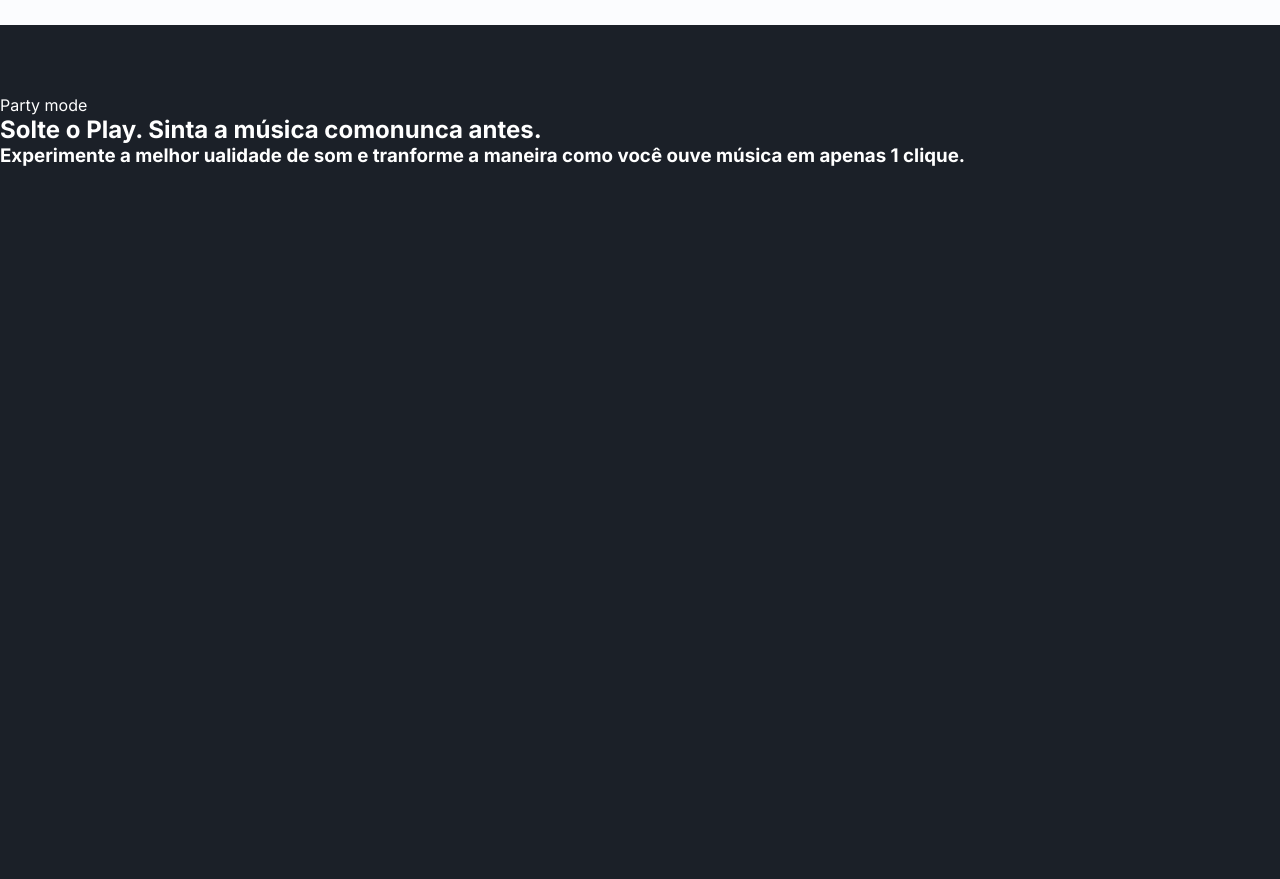
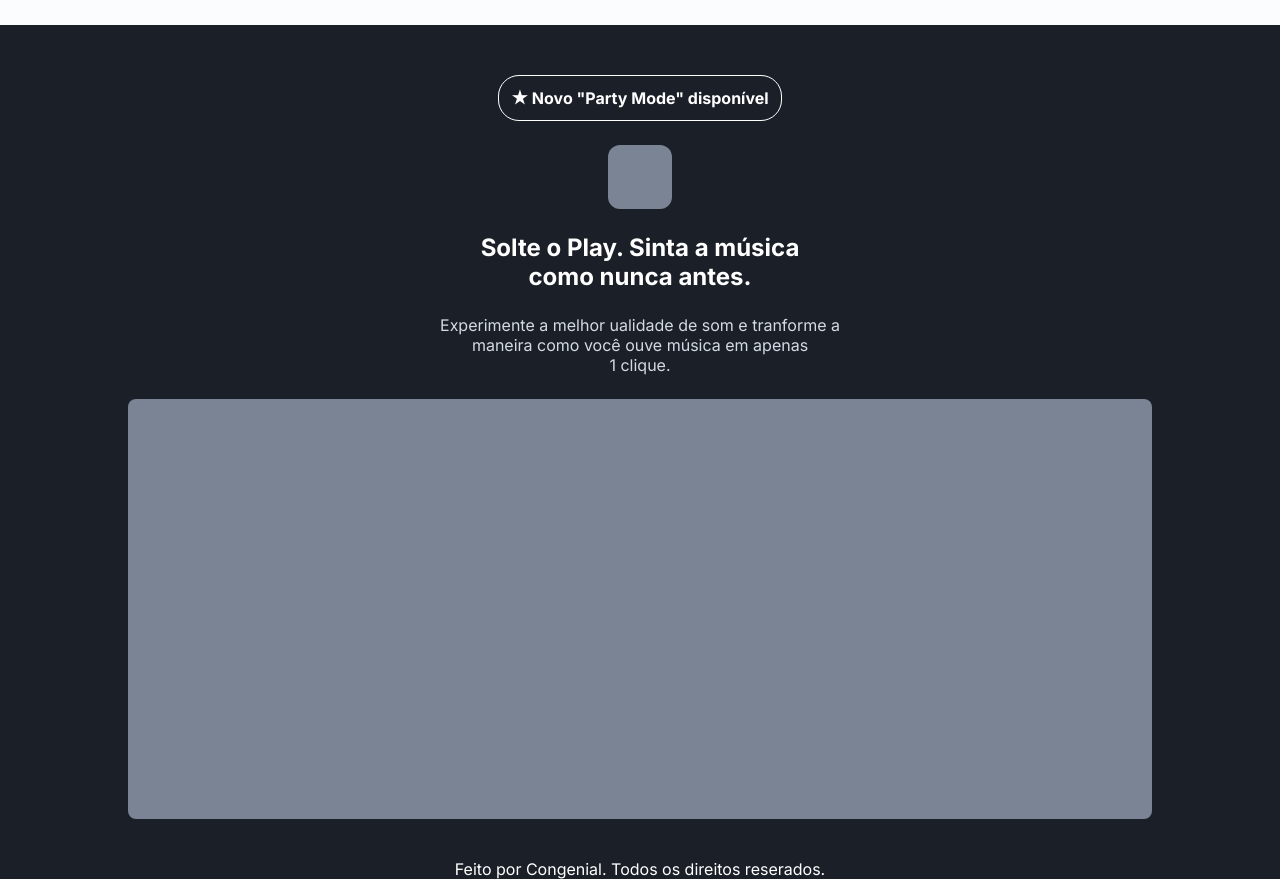
Before and after one commit to PedroArdisson/ECHOO-Project, a plain HTML site: page index.html in a window 1280 px wide. Shown: the part 65-944 px from the top of the page. Before the commit the page ends 800 px from the top, so only its background shows below. Drawn offline with Linux system fonts and the light colour scheme.

Commit message:
Layout Finished

```diff
--- a/index.html
+++ b/index.html
@@ -35,20 +35,24 @@
 
     <section class="container">
         <div class="container-main">
-            <div>
-                <span>Party mode</span>
-                <h1>Solte o Play. Sinta a música comonunca antes.</h1>
-                <h3>Experimente a melhor ualidade de som e tranforme a maneira
-                    como você ouve música em apenas 1 clique.
-                </h3>
+            <div class="content-main">
+                <div class="content-party">
+                   <span>★ Novo "Party Mode" disponível</span>
+                </div>
+
+                <span class="square-content"></span>
+                <h1>Solte o Play. Sinta a música como nunca antes.</h1>
+                <p>Experimente a melhor ualidade de som e tranforme a maneira
+                    como você ouve música em apenas<br> 1 clique.
+                </p>
             </div>
-            <div></div>
+            <div class="square-main"></div>
         </div>
     </section>
 
     <!--Footer-->
-    <footer>
-
+    <footer class="footer">
+        <span>Feito por Congenial. Todos os direitos reserados.</span>
     </footer>
 </body>
 </html>
--- a/style.css
+++ b/style.css
@@ -17,13 +17,46 @@ button{
     cursor: pointer;
 }
 
+h1, p{
+    margin-top: 24px;
+}
+
+h1{
+    width: 350px;
+}
+
+p{
+    width: 400px;
+    color: #d4dae5;
+}
+
 .container{
     max-width: 1440px;
     margin: 0 auto;
 }
 
 .container-main{
-  margin-top: 70px;
+  margin-top: 50px;
+  display: flex;
+  flex-direction: column;
+  justify-content: center;
+  align-items: center;
+  text-align: center;
+}
+
+.content-main{
+    display: flex;
+  flex-direction: column;
+  justify-content: center;
+  align-items: center;
+  text-align: center;
+}
+
+.content-party{
+    border: 1px solid white;
+    font-weight: bold;
+    border-radius: 21px;
+    padding: 12px;
 }
 
 .container-nav{
@@ -74,6 +107,22 @@ button{
     margin-right: 12px;
 }
 
+.square-main{
+    width: 80%;
+    height: 420px;
+    background-color: #7a8494;
+    border-radius: 8px;
+    margin-top: 24px;
+}
+
+.square-content{
+    width: 64px;
+    height: 64px;
+    background-color: #7a8494;
+    border-radius: 12px;
+    margin-top: 24px;
+}
+
 .login-button{
     padding: 8px;
     border-radius: 8px;
@@ -94,3 +143,8 @@ button{
     font-weight: 600;
     margin-left: 16px;
 }
+
+.footer{
+    text-align: center;
+    margin-top: 40px;
+}
```
